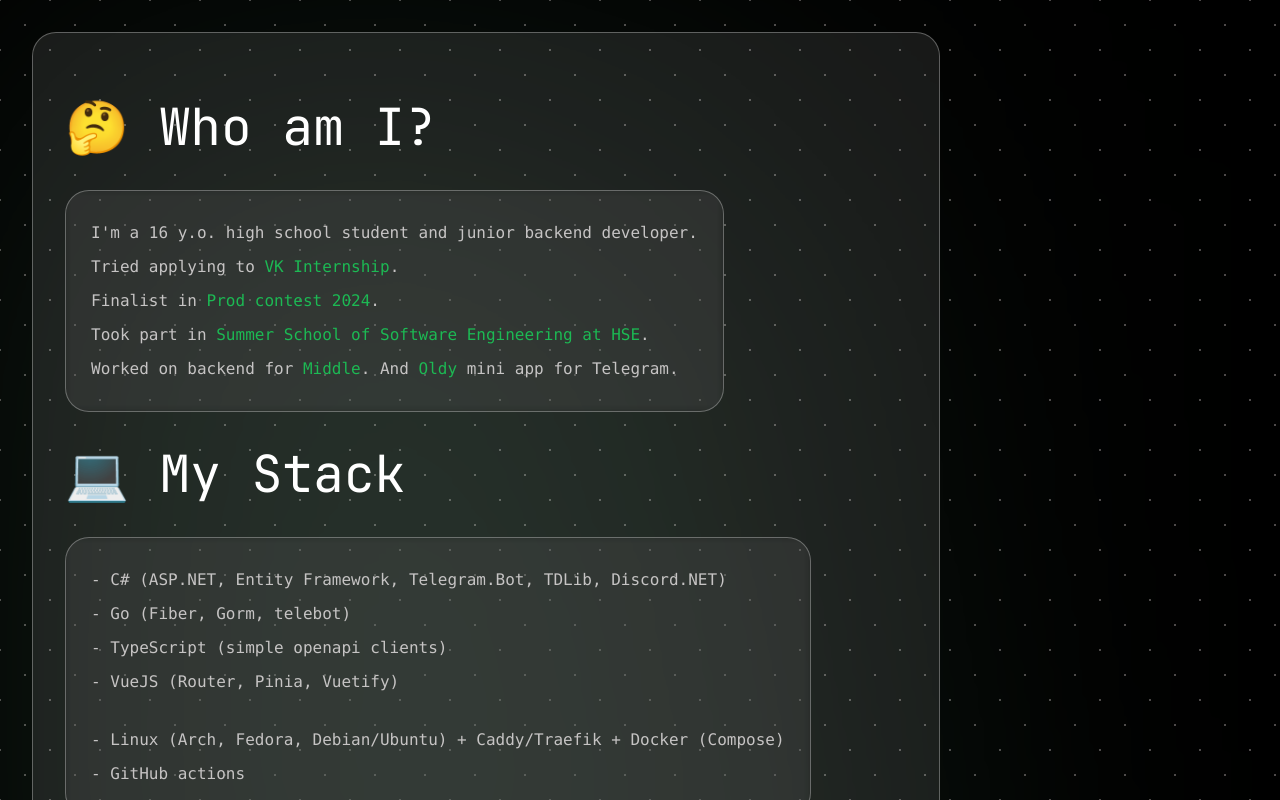
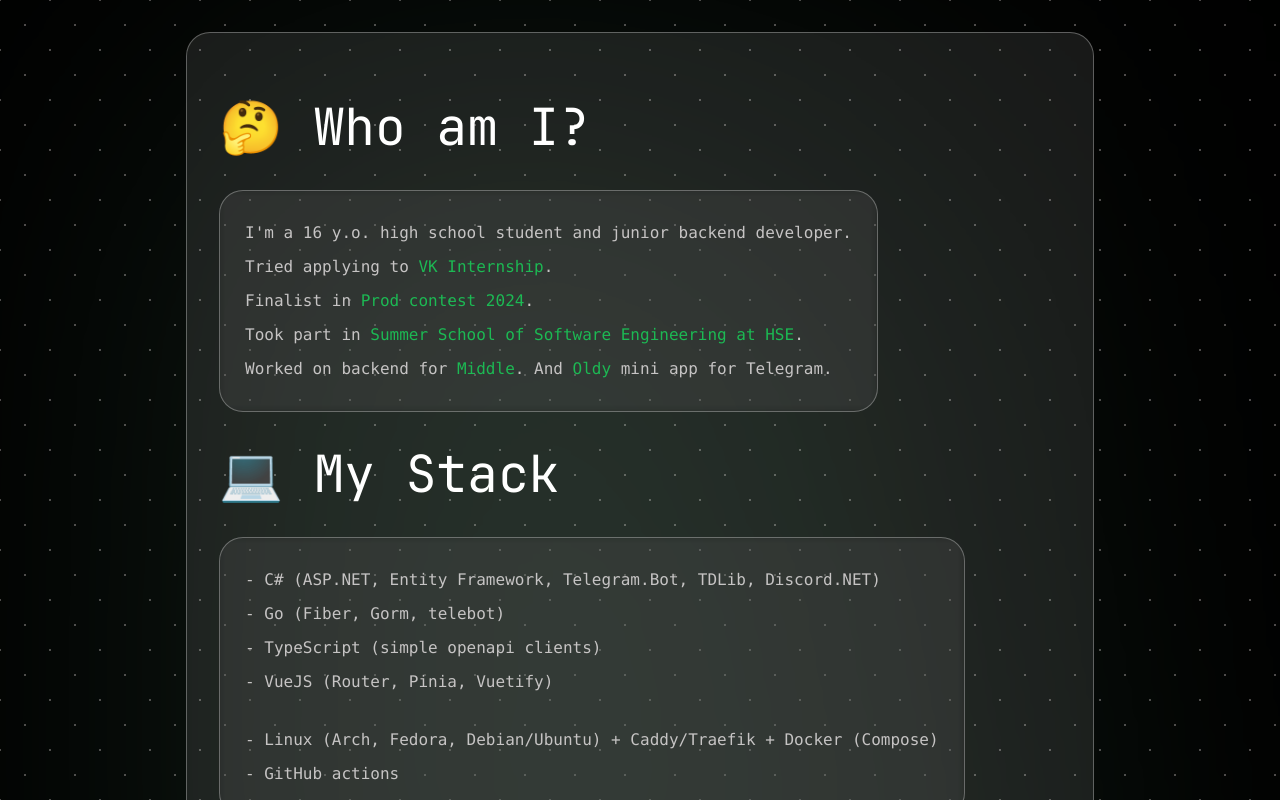
Before and after one commit to linuxfight/linuxfight.github.io, a Vue app: page / in a window 1280 px wide. Shown: the top 800 px of the page. Built offline with nearby package versions, Linux system fonts and the light colour scheme.

Commit message:
Update style.css

```diff
--- a/src/style.css
+++ b/src/style.css
@@ -115,6 +115,8 @@
 }
 
 #app {
+    max-width: 1280px;
+    margin: 0 auto;
     padding: 2rem;
     text-align: center;
 }
```
